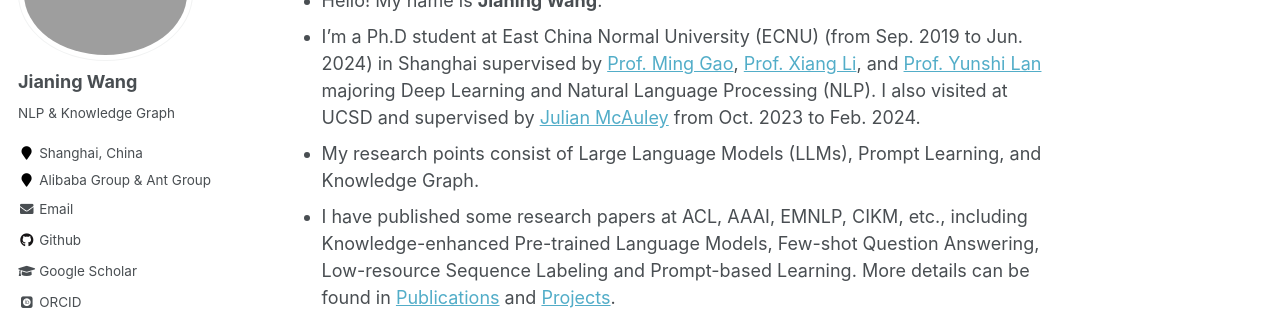
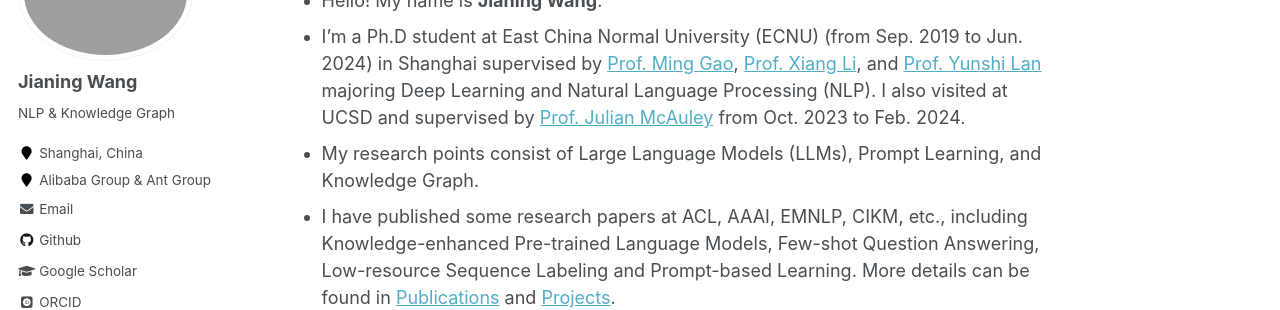
Before and after one commit to wjn1996/wjn1996.github.io, a Jekyll site: the page built from _pages/about.md, in a window 1280 px wide and 1247 px high. Shown: the part 191-501 px from the top of the window. Built offline with Jekyll 4.4.1, drawn with Linux system fonts in a browser that asks for light colours; some web fonts are replaced.

Commit message:
edit some files.

```diff
--- a/_pages/about.md
+++ b/_pages/about.md
@@ -9,7 +9,7 @@ redirect_from:
 ---
 
 - Hello! My name is **Jianing Wang**.
-- I'm a Ph.D student at East China Normal University (ECNU) (from Sep. 2019 to Jun. 2024) in Shanghai supervised by [Prof. Ming Gao](http://dase.ecnu.edu.cn/mgao/), [Prof. Xiang Li](https://lixiang3776.github.io/), and [Prof. Yunshi Lan](https://scholar.google.com/citations?hl=en&user=Q0F92XIAAAAJ) majoring Deep Learning and Natural Language Processing (NLP). I also visited at UCSD and supervised by [Julian McAuley](https://cseweb.ucsd.edu//~jmcauley/#) from Oct. 2023 to Feb. 2024.
+- I'm a Ph.D student at East China Normal University (ECNU) (from Sep. 2019 to Jun. 2024) in Shanghai supervised by [Prof. Ming Gao](http://dase.ecnu.edu.cn/mgao/), [Prof. Xiang Li](https://lixiang3776.github.io/), and [Prof. Yunshi Lan](https://scholar.google.com/citations?hl=en&user=Q0F92XIAAAAJ) majoring Deep Learning and Natural Language Processing (NLP). I also visited at UCSD and supervised by [Prof. Julian McAuley](https://cseweb.ucsd.edu//~jmcauley/#) from Oct. 2023 to Feb. 2024.
 <!-- - I'm the founder of [HugAILab](https://github.com/HugAILab), which is the open organization for AI researching and application. -->
 - My research points consist of Large Language Models (LLMs), Prompt Learning, and Knowledge Graph.
 <!-- - Now, I am now doing research on Prompt-based Learning and focusing on low-resource scenarios, cooperating with [Alibaba Group PAI](https://www.aliyun.com/) and [Alibaba DAMO Academy for Discovery](https://damo.alibaba.com/) from Mar. 2021 to Oct. 2022.  -->
```
Also changed, not shown: _pages/cv.md (+1 -1 lines).
